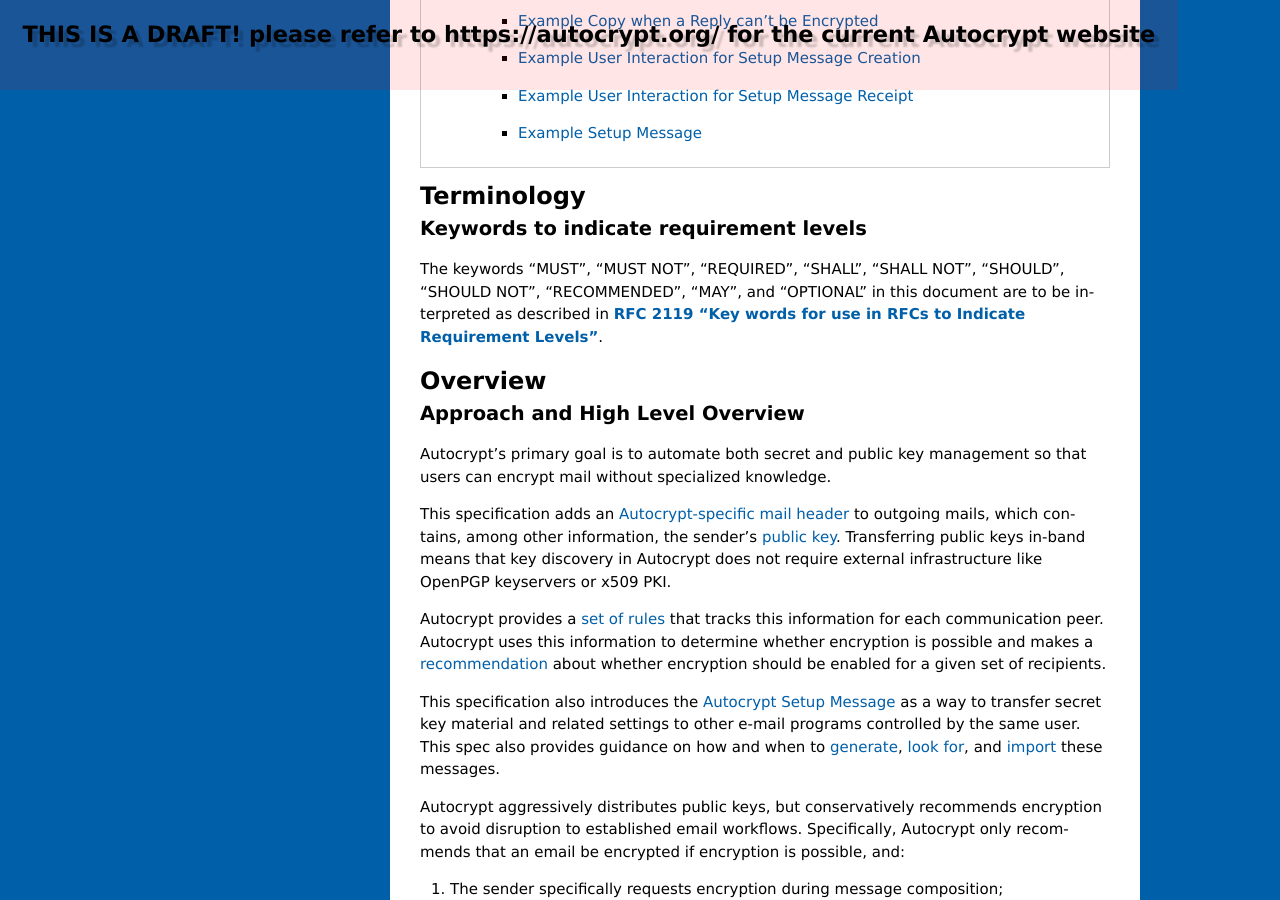
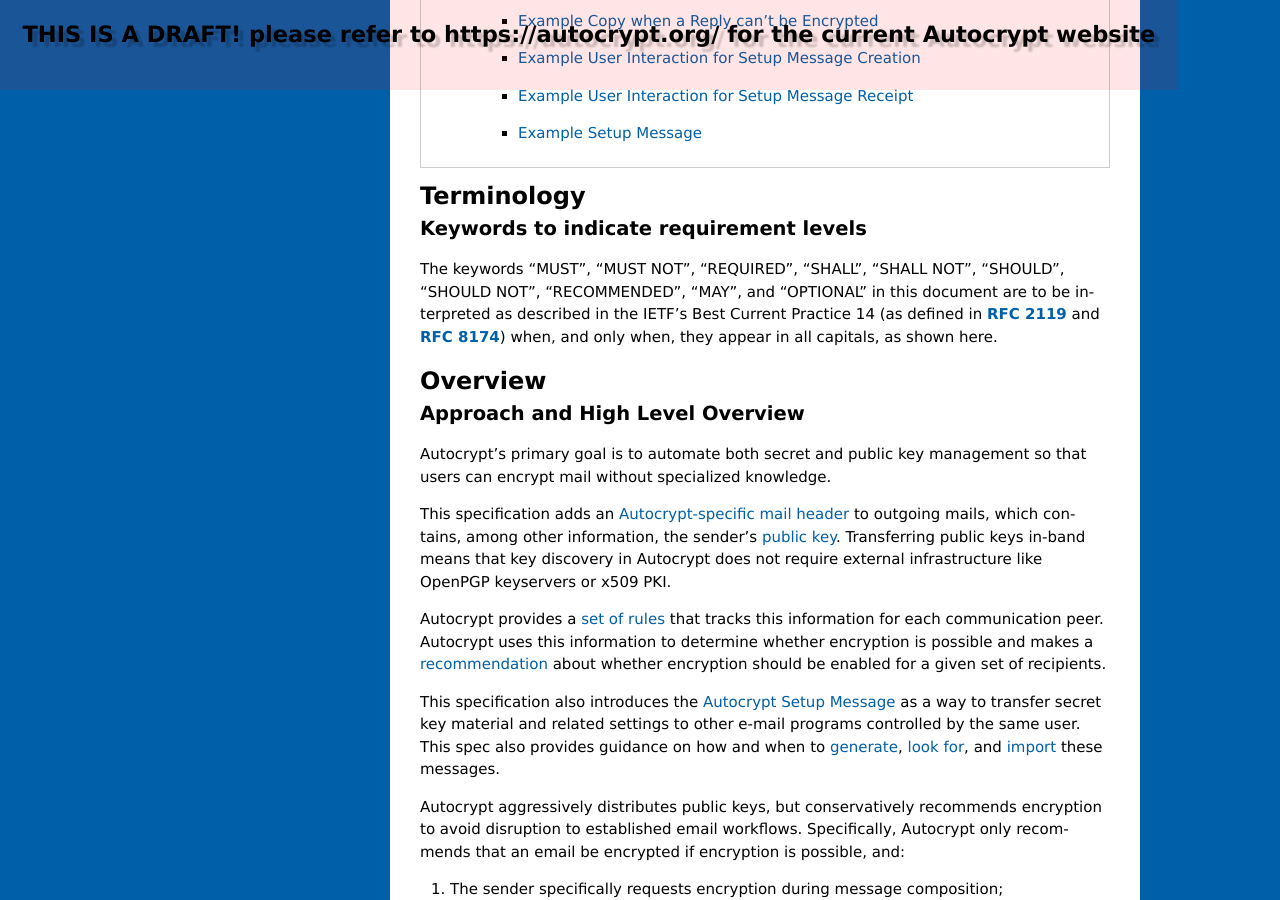
Before and after one commit to autocrypt/autocrypt, a Sphinx documentation site: the page built from doc/level1.rst, in a window 1280 px wide and 900 px high, scrolled down 2741 px. Built offline with Sphinx 7.4.7, drawn with Linux system fonts in a browser that asks for light colours; pages that are not in the unit, such as notebooks, are missing from menus.

Commit message:
Update requirements language to include RFC 8174.
This indicates that the keywords only should be read as 2119-ese when
they're ALL CAPS.

```diff
--- a/doc/level1.rst
+++ b/doc/level1.rst
@@ -66,9 +66,10 @@
 +++++++++++++++++++++++++++++++++++++++++
 
 The keywords "MUST", "MUST NOT", "REQUIRED", "SHALL", "SHALL NOT",
-"SHOULD", "SHOULD NOT", "RECOMMENDED",  "MAY", and "OPTIONAL"
-in this document are to be interpreted as described in
-:rfc:`RFC 2119 "Key words for use in RFCs to Indicate Requirement Levels"<2119>`.
+"SHOULD", "SHOULD NOT", "RECOMMENDED", "MAY", and "OPTIONAL" in this
+document are to be interpreted as described in the IETF's Best Current
+Practice 14 (as defined in :rfc:`2119` and :rfc:`8174`) when, and only
+when, they appear in all capitals, as shown here.
 
 Overview
 --------
```
